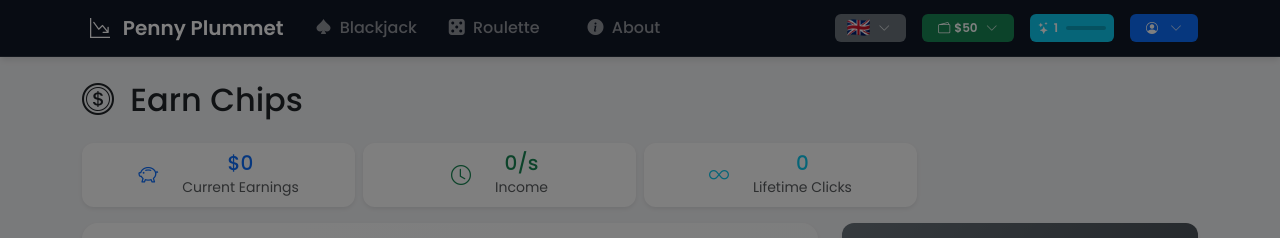
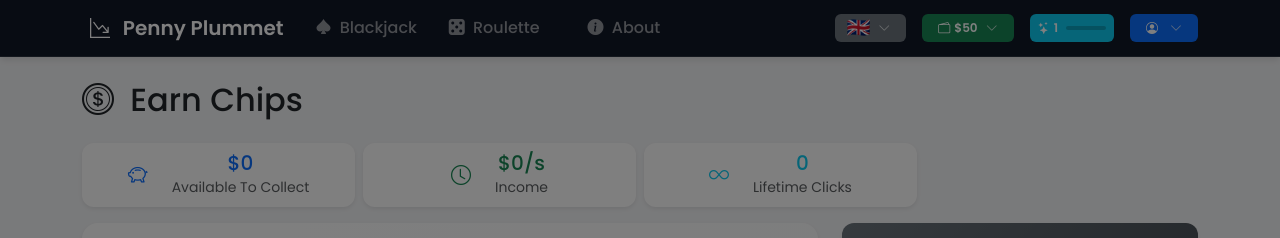
Before and after one commit to benceb2/penny-plummet, a Vue app: page /clicker in a window 1280 px wide. Shown: the top 238 px of the page. Built offline with nearby package versions, Linux system fonts and the light colour scheme.

Commit message:
use text-success for cr8iticals

```diff
--- a/src/stores/clickerStore.ts
+++ b/src/stores/clickerStore.ts
@@ -99,8 +99,8 @@ export const useClickerStore = defineStore('clicker', () => {
   }));
 
   const formattedIncome = computed(() => {
-    const passivePerSecond = autoClickersCount.value * clickValue.value * (1000 / autoClickerSpeed.value)
-    return formatNumber(passivePerSecond)
+    const passivePerSecond = Math.floor(autoClickersCount.value * clickValue.value * (1000 / autoClickerSpeed.value))
+    return formatIntAsCurrency(passivePerSecond)
   })
 
   // Enhanced Actions
--- a/src/views/ClickerView.vue
+++ b/src/views/ClickerView.vue
@@ -39,7 +39,7 @@ const comboColor = computed(() => {
                 <i class="bi bi-piggy-bank text-primary me-4 fs-5"></i>
                 <div>
                   <div class="h5 mb-0 text-primary">{{ clickerStore.formattedClicks }}</div>
-                  <small class="text-muted">Current Earnings</small>
+                  <small class="text-muted">Available To Collect</small>
                 </div>
               </div>
             </div>
@@ -135,7 +135,6 @@ const comboColor = computed(() => {
                   v-for="animation in clickerStore.clickAnimations"
                   :key="animation.id"
                   class="floating-number position-absolute fw-bold text-success"
-                  :class="{ 'critical text-danger': animation.isCritical }"
                   :style="{
                     left: `${animation.x}px`,
                     top: `${animation.y}px`,
```
